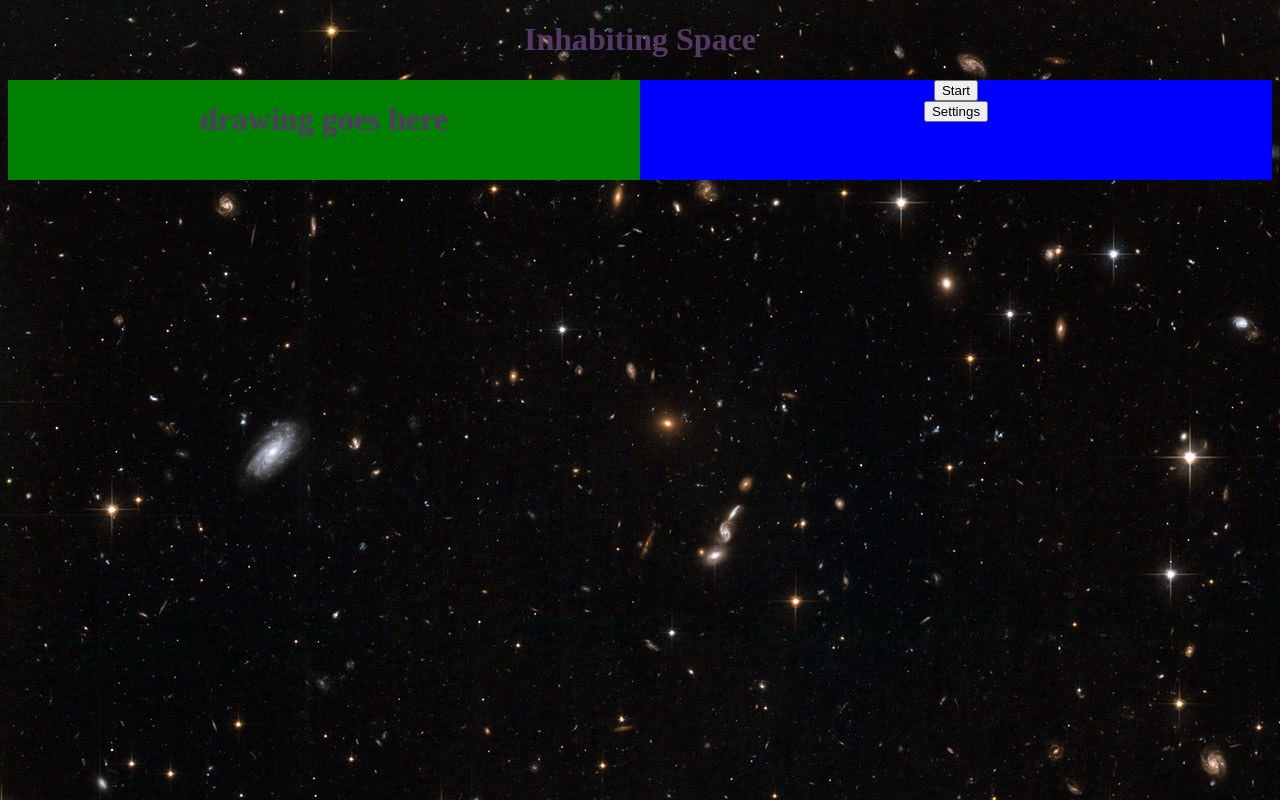
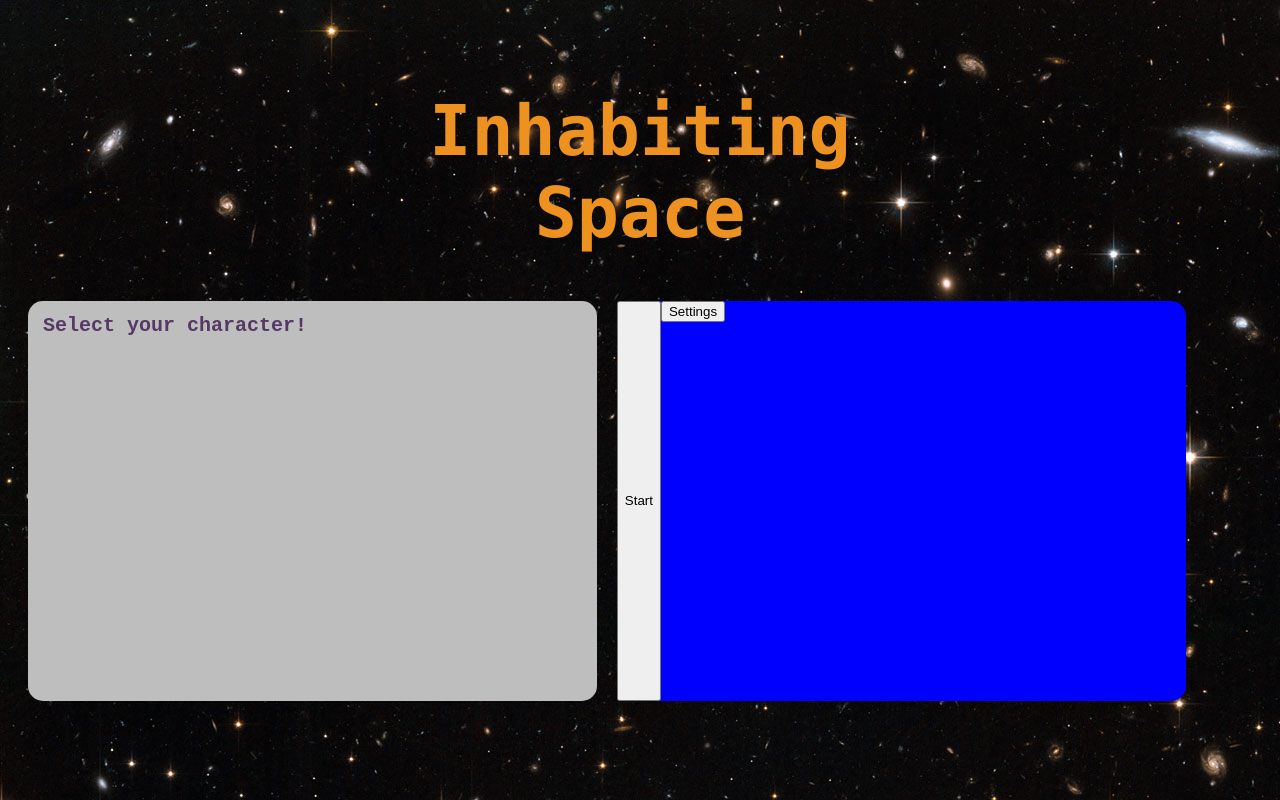
Before and after one commit to christinemtrinh/HackUNT2022, a plain HTML site: page index.html in a window 1280 px wide. Drawn offline with Linux system fonts and the light colour scheme.

Commit message:
some more redesigning

```diff
--- a/index.html
+++ b/index.html
@@ -13,15 +13,14 @@
     </script>
 </head>
 <body>
-    <div className = "title">
-    <h1>Inhabiting Space</h1>
+    <div class = "title">
+    <h1>Inhabiting <br> Space</h1>
     </div>
 
-    <div class="container" style="display:flex; height: 100px;">
-        <div style="width:50%;background:green;" >
-            <h1>drawing goes here</h1>
-        </div>
-        <div style="flex-grow:1;background:blue;">
+    <div class="container" style="background-color:#BEBEBE;">
+        <h1 class = "subtitle">Select your character!</h1>
+    </div>
+    <div class="container" style="flex-grow:1;background:blue;">
             <button onclick="startButton()">Start</button>
             <div>
                 <button onclick="settings()">Settings</button>
--- a/styles.css
+++ b/styles.css
@@ -1,13 +1,34 @@
 body{
     text-align : center;
-    color : #553865;
+    color : #ED9121;
     background-image: url("galaxy.jpg");
 }
 
 .title {
-    margin-top : 500px;
+    margin-top : 90px;
     text-align : "center";
-    font : 'Monaco', Courier, monospace;
+    font-family : 'Monaco', Courier, monospace;
+    font-size : 35px;
+}
+
+.subtitle {
+    margin-left : 15px;
+    text-align : left;
+    font-family : monospace;
+    font-size : 20px;
+    color: #553865;
+}
+
+.container {
+    display: flex;
+    flex-flow: row wrap;
+    height: 400px;
+    margin-left: 20px;
+    margin-bottom: 20px;
+    width: 45%;
+    float: left;
+    border-radius: 15px;
+
 }
 
 .startButton{
```
